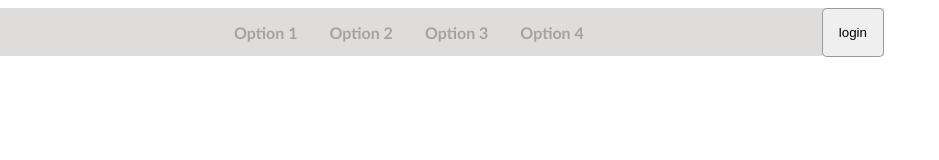
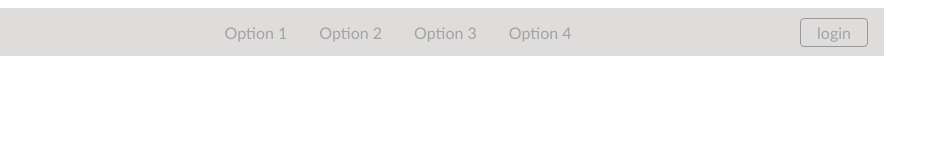
Before and after one commit to TomasPaepke/bootcamp-menu-hard, a plain HTML site: page index.html in a window 1280 px wide. Shown: the full height of the page, 124-1063 px from the left. Drawn offline with Linux system fonts and the light colour scheme.

Commit message:
uppdaterad html från button till <a> för bättre flexbox

```diff
--- a/css/style.css
+++ b/css/style.css
@@ -9,15 +9,11 @@ nav {
     background-color: #dfdcdc;
     max-width: 1000px;
     height: 3rem;
-
-
 }
 nav a {
     text-decoration: none;
     margin: 1rem;
     color: #a3a3a3;
-    font-weight: bold;
-
 }
 nav img {
     height: 50%;
@@ -26,12 +22,18 @@ nav img {
 nav a:hover {
     color: #222;
     cursor: grab;
-
 }
-/* fick knappen mer till höger och texten mer centrerad genom att ge padding och margin-left till min knapp */
+/* fick knappen mer till höger och texten mer centrerad genom att ge padding och margin-left till min knapp
+bytte <button> mot en <a> istället för att få det bättre i flexboxen, men kunde behålla klassen i CSS
+*/
 .login-button {
   border: 1px solid #999;
-  border-radius: 0.30rem;
+  border-radius: 0.25rem;
   margin-left: auto;
-  padding: 1rem 1rem;
+  padding: 0.25rem 1rem;
+  color: #a3a3a3;
 }
+.login-button:hover {
+    color: #222;
+    border: 1px solid #222;
+}
--- a/index.html
+++ b/index.html
@@ -13,7 +13,7 @@
         <a href="#">Option 2</a>
         <a href="#">Option 3</a>
         <a href="#">Option 4</a>
-        <button class="login-button">login</button>
+        <a class="login-button">login</a>
     </nav>
 </body>
 </html>
```
